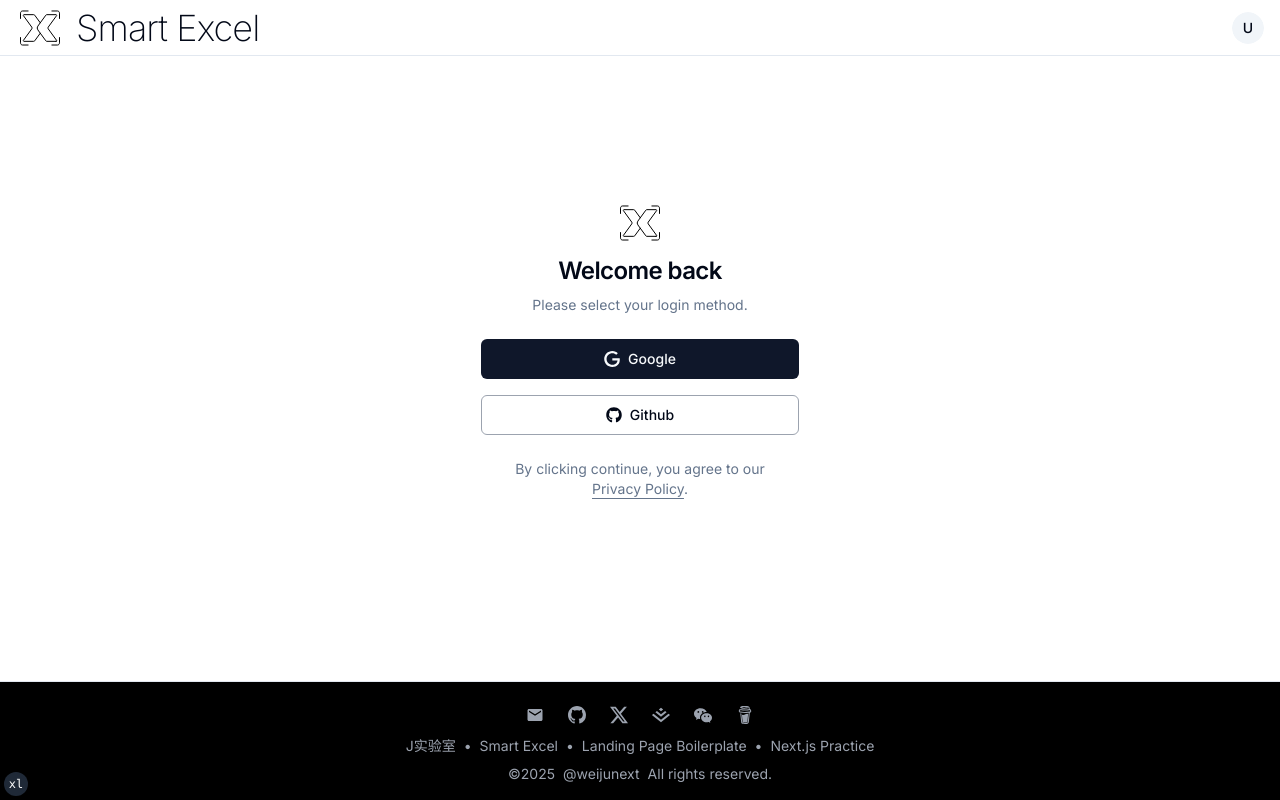
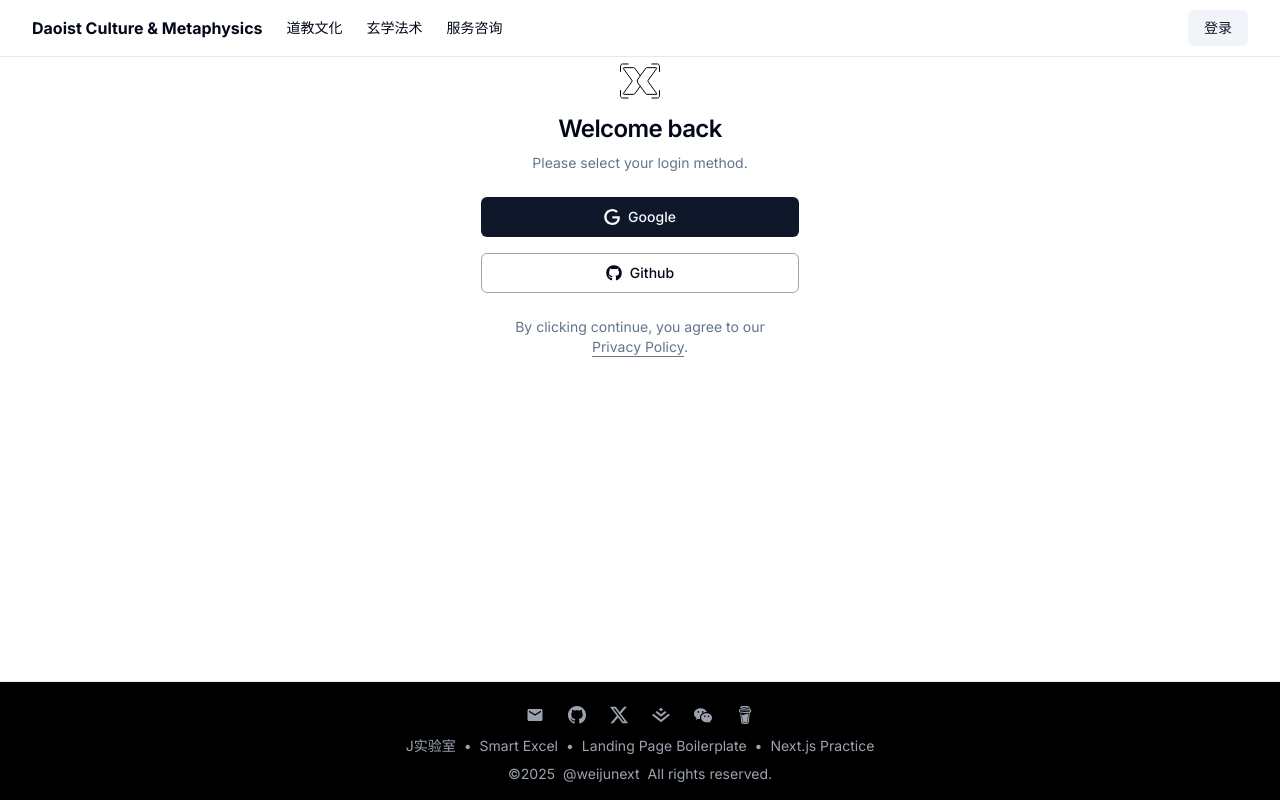
Before and after one commit to AlbertBouny/nodejstest0106, a Next.js app: page /login in a window 1280 px wide. Built offline with nearby package versions, Linux system fonts and the light colour scheme; no server answers.

Commit message:
feat: Update website structure and dependencies - Add new homepage layout with Taoist theme - Update navigation and footer components - Fix Redis connection configuration - Update dependencies and build scripts - Add global styles and theme configuration

```diff
--- /dev/null
+++ b/app/globals.css
@@ -0,0 +1,78 @@
+@tailwind base;
+@tailwind components;
+@tailwind utilities;
+
+@layer base {
+  :root {
+    --background: 0 0% 100%;
+    --foreground: 222.2 84% 4.9%;
+
+    --muted: 210 40% 96.1%;
+    --muted-foreground: 215.4 16.3% 46.9%;
+
+    --popover: 0 0% 100%;
+    --popover-foreground: 222.2 84% 4.9%;
+
+    --card: 0 0% 100%;
+    --card-foreground: 222.2 84% 4.9%;
+
+    --border: 214.3 31.8% 91.4%;
+    --input: 214.3 31.8% 91.4%;
+
+    --primary: 222.2 47.4% 11.2%;
+    --primary-foreground: 210 40% 98%;
+
+    --secondary: 210 40% 96.1%;
+    --secondary-foreground: 222.2 47.4% 11.2%;
+
+    --accent: 210 40% 96.1%;
+    --accent-foreground: 222.2 47.4% 11.2%;
+
+    --destructive: 0 84.2% 60.2%;
+    --destructive-foreground: 210 40% 98%;
+
+    --ring: 215 20.2% 65.1%;
+
+    --radius: 0.5rem;
+  }
+
+  .dark {
+    --background: 222.2 84% 4.9%;
+    --foreground: 210 40% 98%;
+
+    --muted: 217.2 32.6% 17.5%;
+    --muted-foreground: 215 20.2% 65.1%;
+
+    --popover: 222.2 84% 4.9%;
+    --popover-foreground: 210 40% 98%;
+
+    --card: 222.2 84% 4.9%;
+    --card-foreground: 210 40% 98%;
+
+    --border: 217.2 32.6% 17.5%;
+    --input: 217.2 32.6% 17.5%;
+
+    --primary: 210 40% 98%;
+    --primary-foreground: 222.2 47.4% 11.2%;
+
+    --secondary: 217.2 32.6% 17.5%;
+    --secondary-foreground: 210 40% 98%;
+
+    --accent: 217.2 32.6% 17.5%;
+    --accent-foreground: 210 40% 98%;
+
+    --destructive: 0 62.8% 30.6%;
+    --destructive-foreground: 0 85.7% 97.3%;
+
+    --ring: 217.2 32.6% 17.5%;
+  }
+}
+
+@layer base {
+  * {
+    @apply border-border;
+  }
+  body {
+    @apply bg-background text-foreground;
+  }
+}
--- a/app/layout.tsx
+++ b/app/layout.tsx
@@ -1,26 +1,18 @@
-import BaiDuAnalytics from "@/app/BaiDuAnalytics";
-import GoogleAnalytics from "@/app/GoogleAnalytics";
-import { NextAuthProvider } from "@/app/providers";
 import Footer from "@/components/Footer";
-import Header from "@/components/Header";
-import { TailwindIndicator } from "@/components/TailwindIndicator";
-import { ThemeProvider } from "@/components/ThemeProvider";
+import Navbar from "@/components/navbar";
+import { ThemeProvider } from "@/components/theme-provider";
 import { siteConfig } from "@/config/site";
-import { getCurrentUser } from "@/lib/session";
 import { cn } from "@/lib/utils";
-import "@/styles/globals.css";
-import "@/styles/loading.css";
-import { UserInfo } from "@/types/user";
-import { Analytics } from "@vercel/analytics/react";
 import { Inter as FontSans } from "next/font/google";
 import localFont from "next/font/local";
-import { Toaster } from "react-hot-toast";
+import "./globals.css";
 
 const fontHeading = localFont({
   src: "../assets/fonts/CalSans-SemiBold.woff2",
   variable: "--font-heading",
 });
-export const fontSans = FontSans({
+
+const fontSans = FontSans({
   subsets: ["latin"],
   variable: "--font-sans",
 });
@@ -41,13 +33,11 @@
   }
 };
 
-export default async function RootLayout({
+export default function RootLayout({
   children,
 }: {
   children: React.ReactNode;
 }) {
-  const user = (await getCurrentUser()) as UserInfo;
-
   return (
     <html lang="en" suppressHydrationWarning>
       <head />
@@ -59,27 +49,12 @@
         )}
       >
         <ThemeProvider attribute="class" defaultTheme="system" enableSystem>
-          <NextAuthProvider>
-            <Header user={user} />
-            <div className="flex max-full mx-auto flex-col justify-center py-0 min-h-screen">
-              <main className="flex-1 mt-20 flex justify-center">
-                {children}
-              </main>
-              <Footer />
-            </div>
-          </NextAuthProvider>
-          <Analytics />
-          <Toaster />
-          <TailwindIndicator />
+          <div className="relative flex min-h-screen flex-col">
+            <Navbar />
+            <main className="flex-1">{children}</main>
+            <Footer />
+          </div>
         </ThemeProvider>
-        {process.env.NODE_ENV === "development" ? (
-          <></>
-        ) : (
-          <>
-            <GoogleAnalytics />
-            <BaiDuAnalytics />
-          </>
-        )}
       </body>
     </html>
   );
--- a/components/ContactMe.tsx
+++ b/components/ContactMe.tsx
@@ -1,3 +1,5 @@
+"use client";
+
 import Link from "next/link";
 import { BsGithub, BsTwitterX, BsWechat } from "react-icons/bs";
 import { MdEmail } from "react-icons/md";
--- a/components/Footer.tsx
+++ b/components/Footer.tsx
@@ -1,3 +1,5 @@
+"use client";
+
 import ContactMe from "@/components/ContactMe";
 import { siteConfig } from "@/config/site";
 import Link from "next/link";
--- /dev/null
+++ b/components/navbar.tsx
@@ -0,0 +1,114 @@
+"use client"
+
+import { Menu } from "lucide-react"
+import Link from "next/link"
+import * as React from "react"
+
+import { Button, buttonVariants } from "@/components/ui/button"
+import { siteConfig } from "@/config/site"
+import { cn } from "@/lib/utils"
+
+const Navbar = () => {
+  const [isOpen, setIsOpen] = React.useState(false)
+
+  const toggleMenu = () => {
+    setIsOpen(!isOpen)
+  }
+
+  return (
+    <header className="sticky top-0 z-50 w-full border-b bg-background/95 backdrop-blur supports-[backdrop-filter]:bg-background/60">
+      <div className="container flex h-14 items-center">
+        <div className="mr-4 flex">
+          <Link href="/" className="mr-6 flex items-center space-x-2">
+            <span className="hidden font-bold sm:inline-block">
+              {siteConfig.name}
+            </span>
+          </Link>
+          <nav className="hidden md:flex items-center space-x-6 text-sm font-medium">
+            <Link
+              href="/culture"
+              className={cn(
+                "transition-colors hover:text-foreground/80",
+                "text-foreground"
+              )}
+            >
+              道教文化
+            </Link>
+            <Link
+              href="/arts"
+              className={cn(
+                "transition-colors hover:text-foreground/80",
+                "text-foreground"
+              )}
+            >
+              玄学法术
+            </Link>
+            <Link
+              href="/services"
+              className={cn(
+                "transition-colors hover:text-foreground/80",
+                "text-foreground"
+              )}
+            >
+              服务咨询
+            </Link>
+          </nav>
+        </div>
+        <div className="flex flex-1 items-center justify-between space-x-2 md:justify-end">
+          <div className="w-full flex-1 md:w-auto md:flex-none">
+          </div>
+          <nav className="flex items-center">
+            <Button
+              variant="ghost"
+              className="mr-2 px-0 text-base hover:bg-transparent focus-visible:bg-transparent focus-visible:ring-0 focus-visible:ring-offset-0 md:hidden"
+              onClick={toggleMenu}
+            >
+              <Menu className="h-6 w-6" />
+              <span className="sr-only">Toggle menu</span>
+            </Button>
+            <Link
+              href="/login"
+              className={cn(
+                buttonVariants({ variant: "secondary", size: "sm" }),
+                "px-4"
+              )}
+            >
+              登录
+            </Link>
+          </nav>
+        </div>
+      </div>
+      {isOpen && (
+        <div className="md:hidden">
+          <div className="container py-4">
+            <nav className="flex flex-col space-y-4">
+              <Link
+                href="/culture"
+                className="text-sm font-medium transition-colors hover:text-foreground/80"
+                onClick={toggleMenu}
+              >
+                道教文化
+              </Link>
+              <Link
+                href="/arts"
+                className="text-sm font-medium transition-colors hover:text-foreground/80"
+                onClick={toggleMenu}
+              >
+                玄学法术
+              </Link>
+              <Link
+                href="/services"
+                className="text-sm font-medium transition-colors hover:text-foreground/80"
+                onClick={toggleMenu}
+              >
+                服务咨询
+              </Link>
+            </nav>
+          </div>
+        </div>
+      )}
+    </header>
+  )
+}
+
+export default Navbar
--- a/components/ThemeProvider.tsx
+++ b/components/theme-provider.tsx
@@ -1,8 +1,7 @@
 "use client"
 
-import * as React from "react"
 import { ThemeProvider as NextThemesProvider } from "next-themes"
-import { ThemeProviderProps } from "next-themes/dist/types"
+import { type ThemeProviderProps } from "next-themes/dist/types"
 
 export function ThemeProvider({ children, ...props }: ThemeProviderProps) {
   return <NextThemesProvider {...props}>{children}</NextThemesProvider>
--- a/lib/redis.ts
+++ b/lib/redis.ts
@@ -2,20 +2,31 @@
 
 let redis: Redis;
 
-if (process.env.REDIS_URL) {
-  redis = new Redis(process.env.REDIS_URL);
-} else {
-  // 本地开发环境使用默认配置
+if (process.env.NODE_ENV === "development") {
+  // In development, use a mock Redis implementation if no connection is available
   redis = new Redis({
     host: process.env.REDIS_HOST || "localhost",
     port: parseInt(process.env.REDIS_PORT || "6379"),
     password: process.env.REDIS_PASSWORD,
+    maxRetriesPerRequest: 0, // Disable retries to prevent excessive error logs
+    retryStrategy: () => null, // Disable retry strategy in development
   });
+} else if (process.env.UPSTASH_REDIS_REST_URL) {
+  // In production, use Upstash Redis
+  redis = new Redis(process.env.UPSTASH_REDIS_REST_URL, {
+    password: process.env.UPSTASH_REDIS_REST_TOKEN,
+  });
+} else {
+  throw new Error("Redis connection URL not provided");
 }
 
-// 添加错误处理
+// Add error handling
 redis.on('error', (error) => {
-  console.warn('Redis connection error:', error);
+  if (process.env.NODE_ENV === "development") {
+    console.log('Redis connection error (development mode):', error.message);
+  } else {
+    console.error('Redis connection error:', error);
+  }
 });
 
 export default redis;
```
Also changed, not shown: package.json (+9 -8 lines), 2 other files (tests, documents, lock files or other folders).
